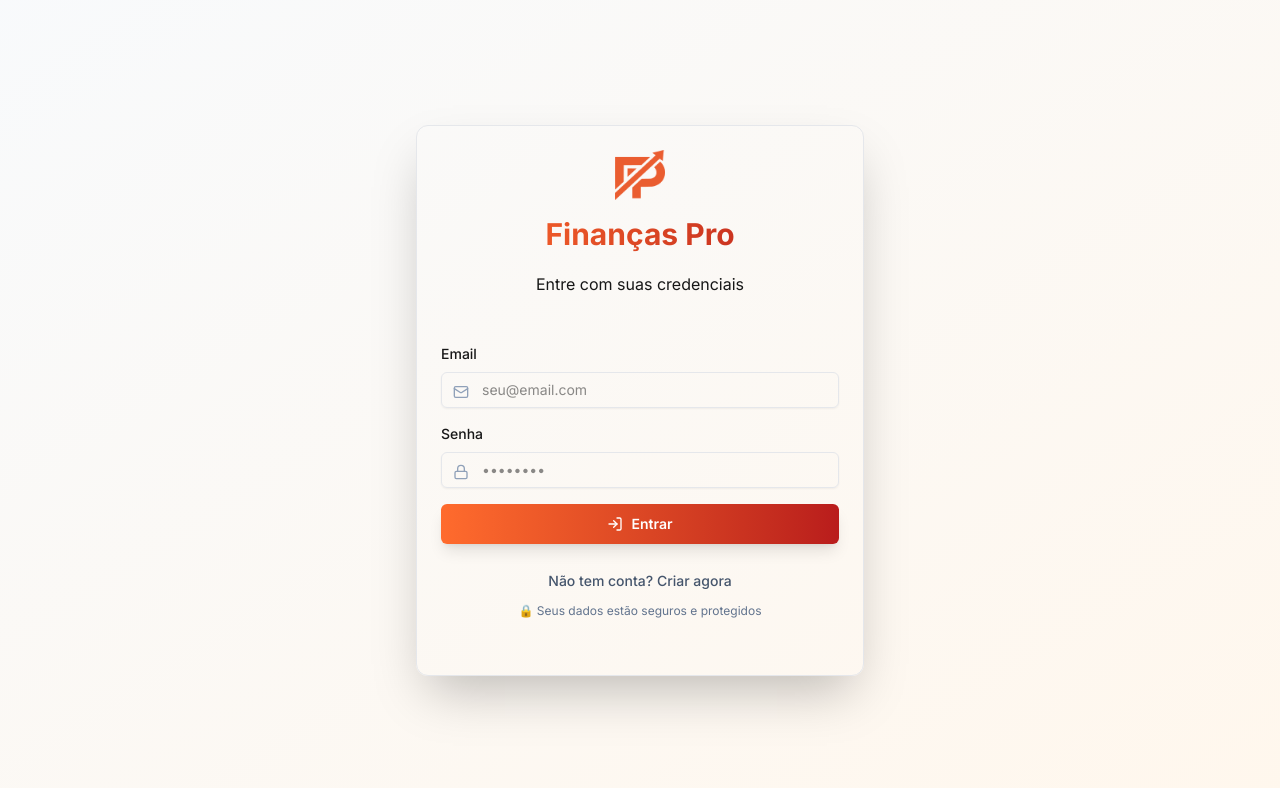
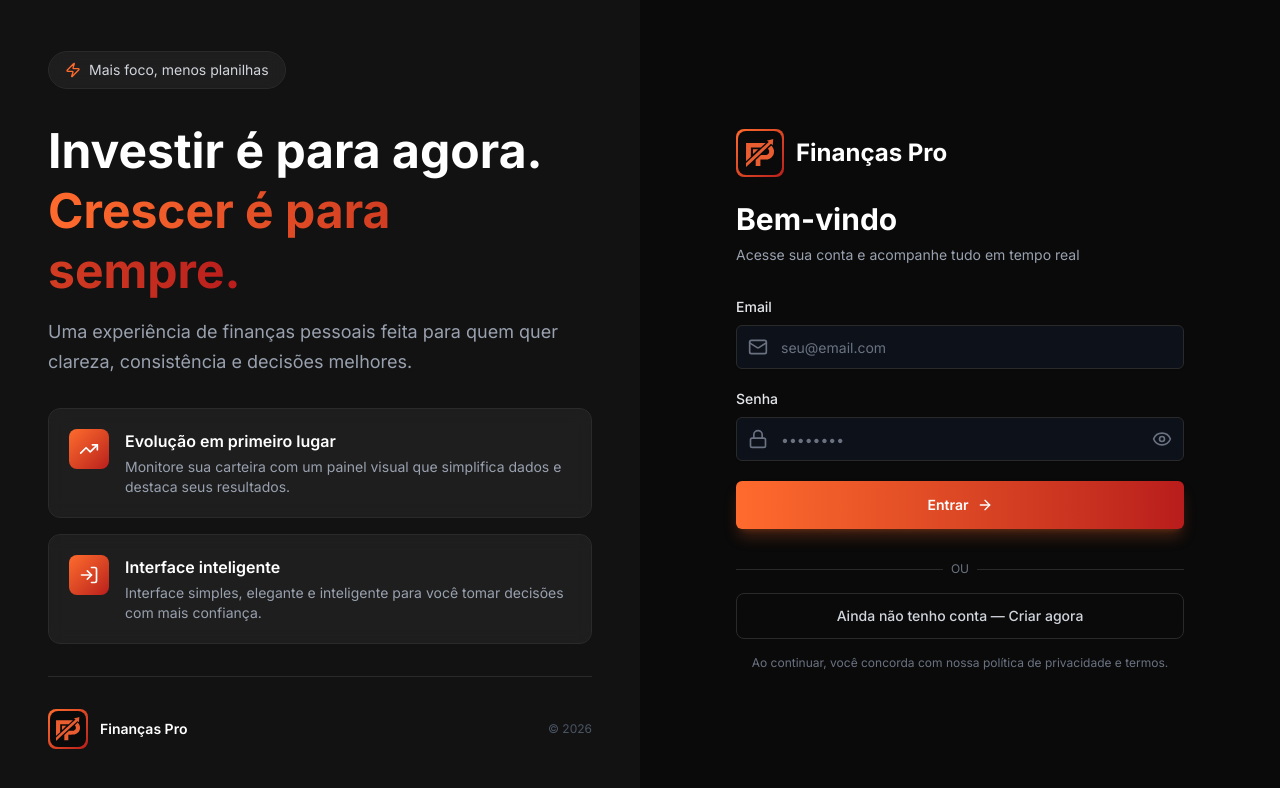
Before and after one commit to six-performance/financas-pro, a Next.js app: page /login in a window 1280 px wide. Shown: the top 788 px of the page. Built offline with nearby package versions, Linux system fonts and the light colour scheme; no server answers.

Commit message:
refatoração tela login

```diff
--- a/src/app/login/page.tsx
+++ b/src/app/login/page.tsx
@@ -2,15 +2,14 @@
 
 import { useEffect, useState } from 'react';
 import { useRouter } from 'next/navigation';
-import { Card, CardContent, CardDescription, CardHeader, CardTitle } from '@/components/ui/card';
+import Image from 'next/image';
 import { Button } from '@/components/ui/button';
 import { Input } from '@/components/ui/input';
 import { Label } from '@/components/ui/label';
 import { Alert } from '@/components/ui/alert';
-import { LogIn, Mail, Lock, AlertCircle } from 'lucide-react';
+import { LogIn, Mail, Lock, AlertCircle, TrendingUp, Shield, Zap, Eye, EyeOff, KeyRound, ArrowRight } from 'lucide-react';
+import { useAuth } from '@/context/AuthContext';
 import { Loading } from '@/components/ui/loading';
-import Image from 'next/image';
-import { useAuth } from '@/context/AuthContext';
 
 export default function LoginPage() {
   const { user, signIn, signUp, loading } = useAuth();
@@ -19,8 +18,10 @@ export default function LoginPage() {
   const [password, setPassword] = useState('');
   const [name, setName] = useState('');
   const [error, setError] = useState('');
+  const [success, setSuccess] = useState('');
   const [isSubmitting, setIsSubmitting] = useState(false);
   const [isSignUp, setIsSignUp] = useState(false);
+  const [showPassword, setShowPassword] = useState(false);
 
   useEffect(() => {
     if (user && !loading) {
@@ -31,10 +32,10 @@ export default function LoginPage() {
   const handleSubmit = async (e: React.FormEvent) => {
     e.preventDefault();
     setError('');
+    setSuccess('');
     setIsSubmitting(true);
 
     try {
-      // Validação básica
       if (!email || !password) {
         setError('Por favor, preencha todos os campos');
         setIsSubmitting(false);
@@ -58,12 +59,9 @@ export default function LoginPage() {
       } else {
         await signIn(email, password);
       }
-      // Se chegou aqui, foi bem-sucedido
-      // O redirecionamento será feito pelo useEffect
     } catch (error: any) {
       console.error('Erro:', error);
 
-      // Mensagens de erro mais amigáveis
       if (error?.message?.includes('Invalid login credentials')) {
         setError('Email ou senha incorretos');
       } else if (error?.message?.includes('Email not confirmed')) {
@@ -80,7 +78,7 @@ export default function LoginPage() {
 
   if (loading) {
     return (
-      <div className="min-h-screen flex items-center justify-center bg-slate-50">
+      <div data-theme="dark" className="min-h-screen flex items-center justify-center bg-[#0a0a0a]">
         <Loading size="lg" />
       </div>
     );
@@ -88,29 +86,118 @@ export default function LoginPage() {
 
   if (user) {
     return (
-      <div className="min-h-screen flex items-center justify-center bg-slate-50">
+      <div data-theme="dark" className="min-h-screen flex items-center justify-center bg-[#0a0a0a]">
         <Loading size="lg" />
       </div>
     );
   }
 
   return (
-    <div className="min-h-screen flex items-center justify-center bg-gradient-to-br from-slate-50 to-orange-50 p-4">
-      <Card className="w-full max-w-md shadow-2xl border-[#ff6b2d]/10">
-        <CardHeader className="space-y-3 text-center pb-6">
-          <div className="flex justify-center mb-2">
-           <Image src="/logo-financas-pro.png" alt="logo" width={50} height={50} />
+    <div data-theme="dark" className="min-h-screen bg-[#0a0a0a]">
+      <div className="grid min-h-screen lg:grid-cols-2">
+        <div className="relative hidden lg:flex items-center justify-center bg-[#121212] p-12 overflow-hidden">
+          <div className="absolute inset-0 overflow-hidden">
+            {/* <div className="absolute top-0 right-0 h-[500px] w-[500px] rounded-full bg-[#ff6b2d]/10 blur-[120px]" /> */}
+            {/* <div className="absolute bottom-0 left-0 h-[500px] w-[500px] rounded-full bg-[#ff6b2d]/10 blur-[120px]" /> */}
           </div>
-          <CardTitle className="text-3xl font-bold !bg-gradient-to-r !from-[#ff6b2d] !to-[#b91c1c] bg-clip-text text-transparent">
-            Finanças Pro
-          </CardTitle>
-          <CardDescription className="text-base">
-            {isSignUp ? 'Crie sua conta grátis' : 'Entre com suas credenciais'}
-          </CardDescription>
-        </CardHeader>
-        <CardContent className="space-y-6 pb-8">
+
+          <div className="relative z-10 max-w-xl space-y-8">
+            <div className="inline-flex items-center gap-2 rounded-full border border-white/10 bg-white/5 px-4 py-2 text-sm backdrop-blur-sm">
+              <Zap className="h-4 w-4 text-[#ff6b2d]" />
+              <span className="text-gray-300">Mais foco, menos planilhas</span>
+            </div>
+
+            <div className="space-y-4">
+              <h2 className="text-5xl font-bold leading-tight text-white">
+                Investir é para agora.{' '}
+                <span className="bg-linear-to-r from-[#ff6b2d] to-[#b91c1c] bg-clip-text text-transparent">
+                  Crescer é para sempre.
+                </span>
+
+              </h2>
+              <p className="text-lg text-gray-400 leading-relaxed">
+                Uma experiência de finanças pessoais feita para quem quer clareza, consistência e decisões melhores.
+              </p>
+            </div>
+
+            <div className="space-y-4">
+              <div className="group flex items-start gap-4 rounded-xl border border-white/10 bg-white/5 p-5 backdrop-blur-sm transition-all hover:bg-white/10">
+                <div className="rounded-lg bg-linear-to-br from-[#ff6b2d] to-[#b91c1c] p-2.5">
+                  <TrendingUp className="h-5 w-5 text-white" />
+                </div>
+                <div className="flex-1">
+                  <h3 className="font-semibold text-white mb-1">Evolução em primeiro lugar</h3>
+                  <p className="text-sm text-gray-400">
+                    Monitore sua carteira com um painel visual que simplifica dados e destaca seus resultados.
+                  </p>
+                </div>
+              </div>
+
+              <div className="group flex items-start gap-4 rounded-xl border border-white/10 bg-white/5 p-5 backdrop-blur-sm transition-all hover:bg-white/10">
+                <div className="rounded-lg bg-linear-to-br from-[#ff6b2d] to-[#b91c1c] p-2.5">
+                  <LogIn className="h-5 w-5 text-white" />
+                </div>
+                <div className="flex-1">
+                  <h3 className="font-semibold text-white mb-1">Interface inteligente</h3>
+                  <p className="text-sm text-gray-400">
+                    Interface simples, elegante e inteligente para você tomar decisões com mais confiança.
+                  </p>
+                </div>
+              </div>
+            </div>
+
+            <div className="flex items-center justify-between pt-8 border-t border-white/10">
+              <div className="flex items-center gap-3">
+                <div className="relative h-10 w-10 rounded-lg bg-linear-to-br from-[#ff6b2d] to-[#b91c1c] p-0.5">
+                  <div className="h-full w-full rounded-lg bg-[#0a0a0a] flex items-center justify-center">
+                    <Image
+                      src="/logo-financas-pro.svg"
+                      alt="Finanças Pro"
+                      width={24}
+                      height={24}
+                      className="object-contain"
+                    />
+                  </div>
+                </div>
+                <div>
+                  <p className="text-sm font-semibold text-white">Finanças Pro</p>
+                </div>
+              </div>
+              <p className="text-xs text-gray-600">© {new Date().getFullYear()}</p>
+            </div>
+          </div>
+        </div>
+
+        <div className="flex items-center justify-center p-6 sm:p-8 lg:p-12">
+          <div className="w-full max-w-md space-y-8">
+            <div className="space-y-2">
+              <div className="flex items-center gap-3 mb-6">
+                <div className="relative h-12 w-12 rounded-lg bg-linear-to-br from-[#ff6b2d] to-[#b91c1c] p-0.5">
+                  <div className="h-full w-full rounded-lg bg-[#0a0a0a] flex items-center justify-center">
+                    <Image
+                      src="/logo-financas-pro.svg"
+                      alt="Finanças Pro"
+                      width={28}
+                      height={28}
+                      className="object-contain"
+                      priority
+                    />
+                  </div>
+                </div>
+                <span className="text-2xl font-bold text-white">Finanças Pro</span>
+              </div>
+              <h1 className="text-3xl font-bold text-white">
+                {isSignUp ? 'Criar conta' : 'Bem-vindo'}
+              </h1>
+              <p className="text-sm text-gray-400">
+                {isSignUp
+                  ? 'Preencha os dados abaixo para começar'
+                  : 'Acesse sua conta e acompanhe tudo em tempo real'}
+              </p>
+            </div>
+
             {error && (
-            <Alert variant="destructive" className="text-red-500 bg-red-50">
+              <Alert variant="destructive" className="border-red-500/20 bg-red-500/10 text-red-200">
                 <div className="flex items-center gap-2">
                   <AlertCircle className="h-4 w-4" />
                   <span className="text-sm">{error}</span>
@@ -118,11 +205,21 @@ export default function LoginPage() {
               </Alert>
             )}
 
-          <form onSubmit={handleSubmit} className="space-y-4">
+            {success && (
+              <Alert variant="success" className="border-green-500/20 bg-green-500/10 text-green-200">
+                <div className="flex items-center gap-2">
+                  <KeyRound className="h-4 w-4" />
+                  <span className="text-sm">{success}</span>
+                </div>
+              </Alert>
+            )}
+
+            {/* Formulário */}
+            <form onSubmit={handleSubmit} className="space-y-5">
               {isSignUp && (
                 <div className="space-y-2">
-                <Label htmlFor="name" className="text-sm font-medium">
-                  Nome (opcional)
+                  <Label htmlFor="name" className="text-sm font-medium text-gray-200">
+                    Nome
                   </Label>
                   <Input
                     id="name"
@@ -132,23 +229,24 @@ export default function LoginPage() {
                     onChange={(e) => setName(e.target.value)}
                     disabled={isSubmitting}
                     autoComplete="name"
+                    className="h-11 border-gray-700 bg-gray-900/50 text-white placeholder:text-gray-500 focus:border-[#ff6b2d] focus:ring-[#ff6b2d]"
                   />
                 </div>
               )}
 
               <div className="space-y-2">
-              <Label htmlFor="email" className="text-sm font-medium">
+                <Label htmlFor="email" className="text-sm font-medium text-gray-200">
                   Email
                 </Label>
                 <div className="relative">
-                <Mail className="absolute left-3 top-3 h-4 w-4 text-slate-400" />
+                  <Mail className="absolute left-3 top-1/2 h-5 w-5 -translate-y-1/2 text-gray-500" />
                   <Input
                     id="email"
                     type="email"
                     placeholder="seu@email.com"
                     value={email}
                     onChange={(e) => setEmail(e.target.value)}
-                  className="pl-10"
+                    className="h-11 border-gray-700 bg-gray-900/50 pl-11 text-white placeholder:text-gray-500 focus:border-[#ff6b2d] focus:ring-[#ff6b2d]"
                     disabled={isSubmitting}
                     autoComplete="email"
                   />
@@ -156,28 +254,37 @@ export default function LoginPage() {
               </div>
 
               <div className="space-y-2">
-              <Label htmlFor="password" className="text-sm font-medium">
+                <Label htmlFor="password" className="text-sm font-medium text-gray-200">
                   Senha
                 </Label>
                 <div className="relative">
-                <Lock className="absolute left-3 top-3 h-4 w-4 text-slate-400" />
+                  <Lock className="absolute left-3 top-1/2 h-5 w-5 -translate-y-1/2 text-gray-500" />
                   <Input
                     id="password"
-                  type="password"
+                    type={showPassword ? 'text' : 'password'}
                     placeholder="••••••••"
                     value={password}
                     onChange={(e) => setPassword(e.target.value)}
-                  className="pl-10"
+                    className="h-11 border-gray-700 bg-gray-900/50 pl-11 pr-11 text-white placeholder:text-gray-500 focus:border-[#ff6b2d] focus:ring-[#ff6b2d]"
                     disabled={isSubmitting}
-                  autoComplete="current-password"
+                    autoComplete={isSignUp ? 'new-password' : 'current-password'}
                   />
+                  <button
+                    type="button"
+                    onClick={() => setShowPassword((v) => !v)}
+                    className="absolute right-3 top-1/2 -translate-y-1/2 text-gray-500 hover:text-gray-300"
+                    aria-label={showPassword ? 'Ocultar senha' : 'Mostrar senha'}
+                    disabled={isSubmitting}
+                  >
+                    {showPassword ? <EyeOff className="h-5 w-5" /> : <Eye className="h-5 w-5" />}
+                  </button>
                 </div>
               </div>
 
               <Button
                 type="submit"
                 size="lg"
-              className="w-full gap-2 !bg-gradient-to-r !from-[#ff6b2d] !to-[#b91c1c] hover:opacity-90 text-white font-semibold shadow-lg"
+                className="w-full h-12 gap-2 bg-linear-to-r from-[#ff6b2d] to-[#b91c1c] text-white font-semibold shadow-lg shadow-[#ff6b2d]/25 hover:shadow-[#ff6b2d]/40 hover:opacity-95 transition-all"
                 disabled={isSubmitting}
               >
                 {isSubmitting ? (
@@ -187,32 +294,45 @@ export default function LoginPage() {
                   </>
                 ) : (
                   <>
-                  <LogIn className="w-5 h-5" />
                     {isSignUp ? 'Criar Conta' : 'Entrar'}
+                    <ArrowRight className="h-5 w-5" />
                   </>
                 )}
               </Button>
             </form>
 
-          <div className="text-center space-y-3">
+            {/* Toggle SignUp/Login */}
+            <div className="space-y-4">
+              <div className="relative">
+                <div className="absolute inset-0 flex items-center">
+                  <div className="w-full border-t border-gray-800"></div>
+                </div>
+                <div className="relative flex justify-center text-xs uppercase">
+                  <span className="bg-[#0a0a0a] px-2 text-gray-500">ou</span>
+                </div>
+              </div>
+
               <button
                 type="button"
                 onClick={() => {
                   setIsSignUp(!isSignUp);
                   setError('');
+                  setSuccess('');
+                  setPassword('');
                 }}
-              className="text-sm text-slate-600 hover:text-[#ff6b2d] font-medium transition-colors"
+                className="w-full rounded-lg border border-gray-800 bg-transparent py-3 text-sm font-medium text-gray-300 hover:bg-gray-900/30 transition-colors"
                 disabled={isSubmitting}
               >
-              {isSignUp ? 'Já tem conta? Fazer login' : 'Não tem conta? Criar agora'}
+                {isSignUp ? 'Já tenho conta — Fazer login' : 'Ainda não tenho conta — Criar agora'}
               </button>
 
-            <p className="text-xs text-slate-500">
-              🔒 Seus dados estão seguros e protegidos
+              <p className="text-center text-xs text-gray-500">
+                Ao continuar, você concorda com nossa política de privacidade e termos.
               </p>
             </div>
-        </CardContent>
-      </Card>
+          </div>
+        </div>
+      </div>
     </div>
   );
 }
--- a/src/components/ui/alert.tsx
+++ b/src/components/ui/alert.tsx
@@ -11,6 +11,8 @@ const alertVariants = cva(
         default: "bg-card text-card-foreground",
         destructive:
           "text-destructive bg-card [&>svg]:text-current *:data-[slot=alert-description]:text-destructive/90",
+        success:
+          "border-green-500 bg-green-50 text-green-700 [&>svg]:text-green-600 *:data-[slot=alert-description]:text-green-700/90",
       },
     },
     defaultVariants: {
```
Lines whose indentation alone changed are shown as unchanged.
